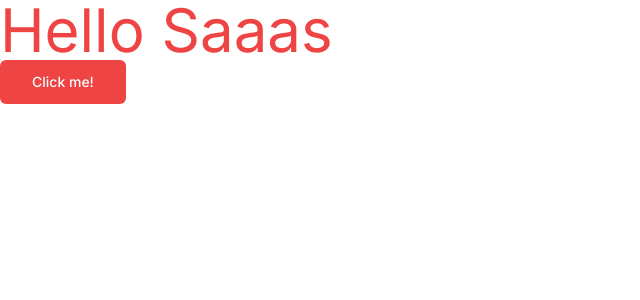
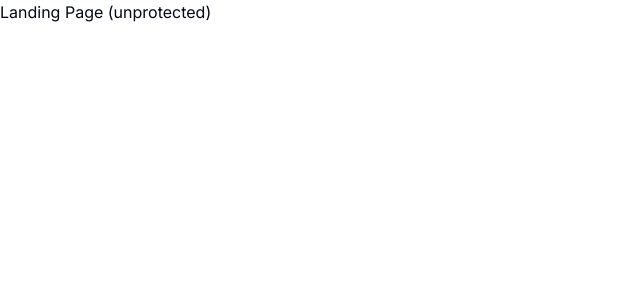
Before and after one commit to cancinoray/ai-saas, a Next.js app: page / in a window 1280 px wide. Shown: the top 300 px of the page, without its empty margins (0-640 px from the left). Built offline with nearby package versions, Linux system fonts and the light colour scheme.

Commit message:
create a route group for protected and unprotected pages

```diff
--- /dev/null
+++ b/app/(dashboard)/(routes)/dashboard/page.tsx
@@ -0,0 +1,15 @@
+import { Button } from "@/components/ui/button";
+import Image from "next/image";
+
+const DashboardPage = () => {
+  return (
+    <>
+      <p className="text-4xl text-red-500">This is the Dashboard Route! (Protected)</p>
+      <Button variant="outline" size="lg">
+        Click me!
+      </Button>
+    </>
+  );
+};
+
+export default DashboardPage;
--- /dev/null
+++ b/app/(landing)/page.tsx
@@ -0,0 +1,5 @@
+const LandingPage = () => {
+  return <div>Landing Page (unprotected)</div>;
+};
+
+export default LandingPage;
--- a/app/globals.css
+++ b/app/globals.css
@@ -1,6 +1,12 @@
 @tailwind base;
 @tailwind components;
 @tailwind utilities;
+
+html,
+body,
+:root {
+  height: 100%;
+}
 
 @layer base {
   :root {
--- a/app/layout.tsx
+++ b/app/layout.tsx
@@ -5,8 +5,8 @@ import "./globals.css";
 const inter = Inter({ subsets: ["latin"] });
 
 export const metadata: Metadata = {
-  title: "Create Next App",
-  description: "Generated by create next app",
+  title: "Genius",
+  description: "AI Platform",
 };
 
 export default function RootLayout({
--- a/app/page.tsx
+++ /dev/null
@@ -1,13 +0,0 @@
-import { Button } from "@/components/ui/button";
-import Image from "next/image";
-
-export default function Home() {
-  return (
-    <>
-      <p className="text-6xl text-red-500">Hello Saaas</p>
-      <Button variant="destructive" size="lg">
-        Click me!
-      </Button>
-    </>
-  );
-}
```
